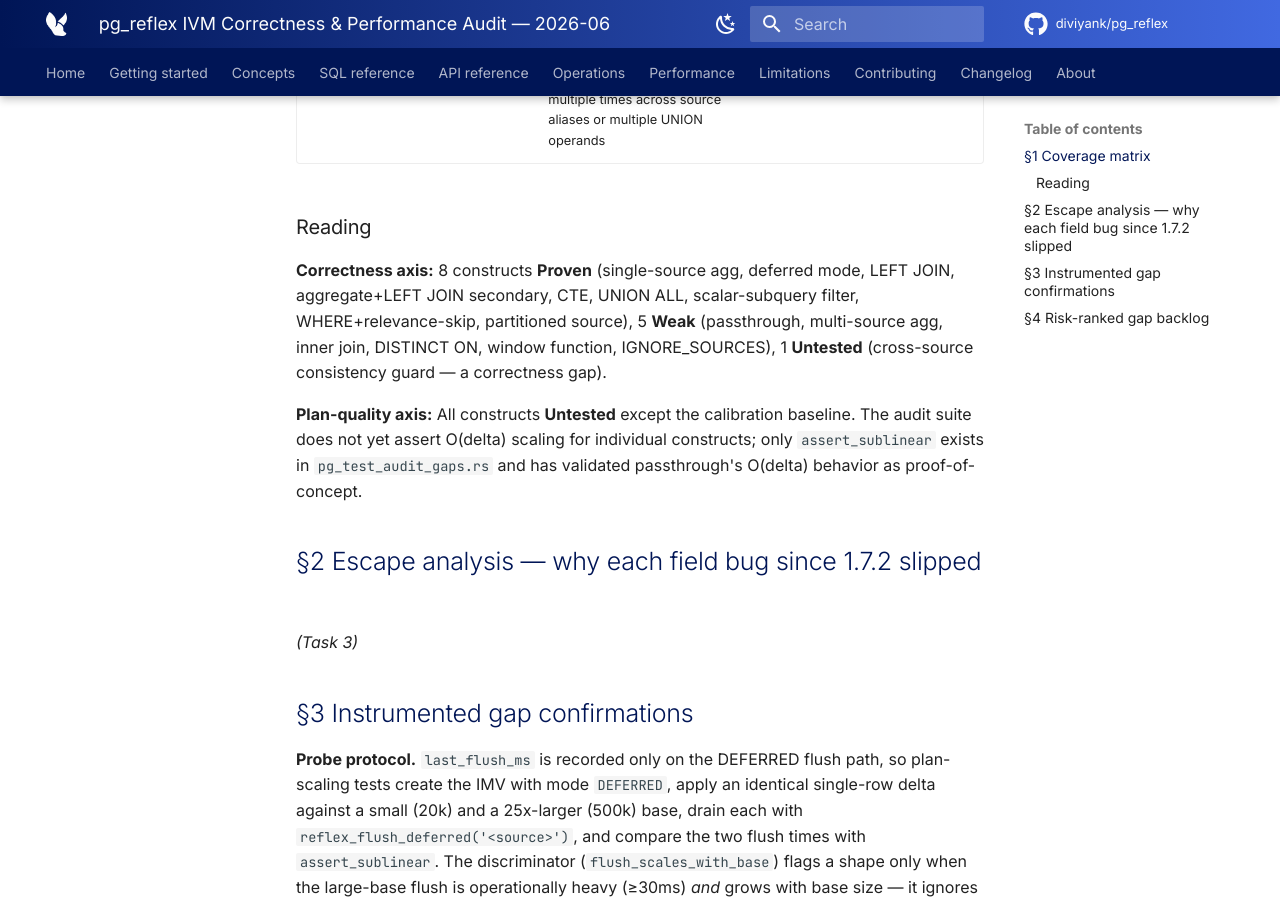
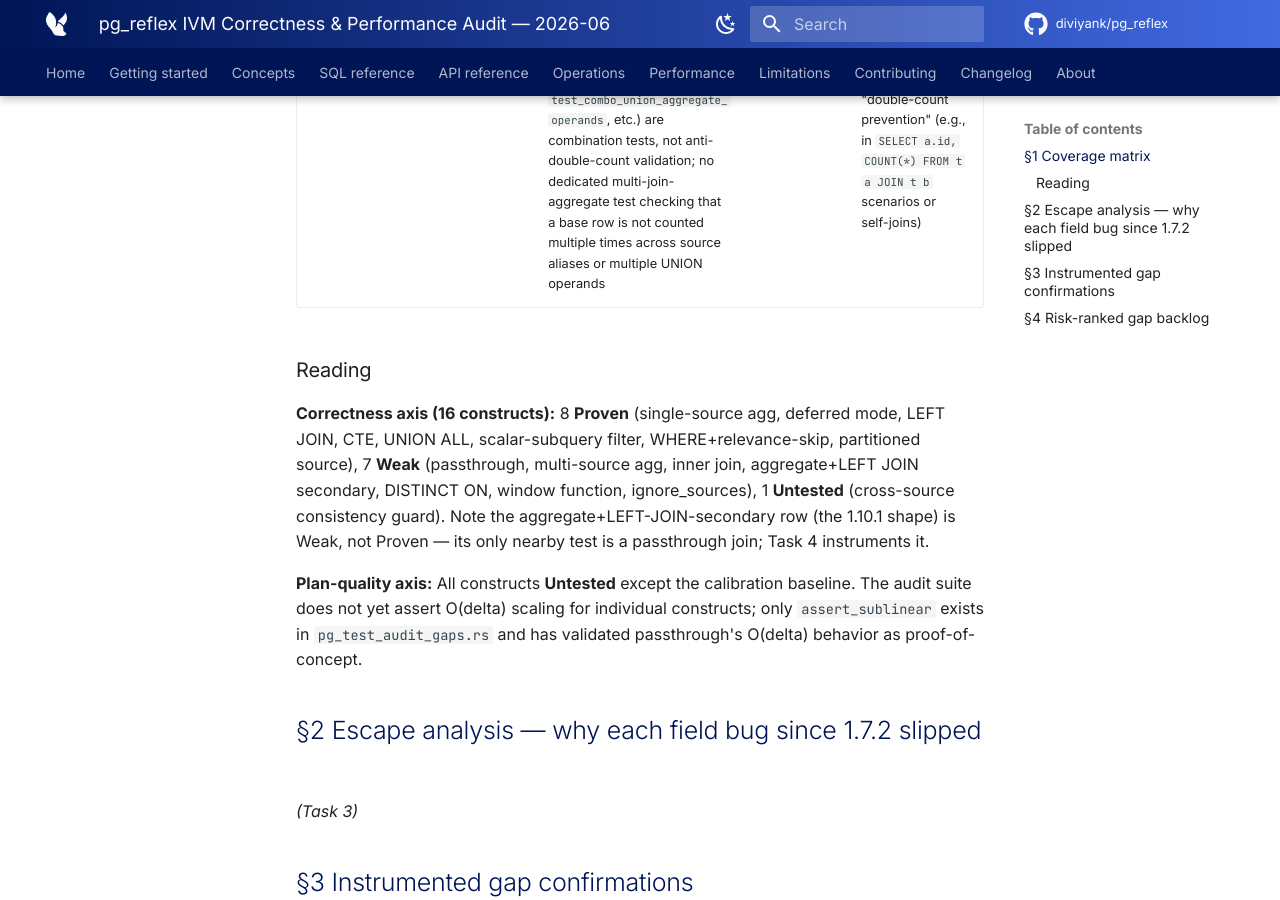
Before and after one commit to diviyank/pg_reflex, an MkDocs documentation site: the page built from docs/audit/2026-06-ivm-audit.md, in a window 1280 px wide and 900 px high, scrolled down 4160 px. Built offline with MkDocs 1.6.1 and Material for MkDocs 9.7.7, drawn with Linux system fonts in a browser that asks for light colours; comment, search, counter and statistics services are not loaded; some of the changed text lies outside the part shown.

Commit message:
docs(audit): correct §1 — downgrade 1.10.1 shape to Weak, fix counts
Co-Authored-By: Claude Opus 4.8 (1M context) <noreply@anthropic.com>

```diff
--- a/docs/audit/2026-06-ivm-audit.md
+++ b/docs/audit/2026-06-ivm-audit.md
@@ -16,7 +16,7 @@ Plan-quality coverage is uniformly **Untested** across all constructs (only the
 | Multi-source aggregate | Weak | `pg_test_e2e.rs::test_combo_cte_join_having` (CTE with JOIN + GROUP BY HAVING, 1–2 mutations) | Untested | Only one E2E combination test; no dedicated multi-join-aggregate-specific suite |
 | Inner join | Weak | `pg_test_correctness.rs::test_correctness_self_join`, `test_correctness_join_duplicates`, `test_correctness_passthrough_join` (assert_imv_correct present, 1–2 mutations); `pg_test_passthrough.rs::test_passthrough_join` (no oracle) | Untested | Limited mutation series; mostly single INSERT checks |
 | Left join | Proven | `pg_test_passthrough.rs::pt_secondary_keyed_left_join_all_ops_immediate` (13 assert_imv_correct calls) — INSERT/UPDATE/DELETE on secondary, NULL↔value transitions; `pt_secondary_keyed_left_join_all_ops_deferred` (DEFERRED variant) | Untested | Comprehensive keyed maintenance on secondary mutations; includes orphan and no-match-key cases |
-| Aggregate + LEFT JOIN secondary | Proven | `pg_test_passthrough.rs::pt_secondary_keyed_left_join_all_ops_immediate/deferred` (assert_imv_correct + multiple mutations) | Untested | Tests LEFT JOIN passthrough (SELECT ... LEFT JOIN ... not aggregate-only); validates keyed delete/reinsert |
+| Aggregate + LEFT JOIN secondary | Weak | `pg_test_passthrough.rs::pt_secondary_keyed_left_join_all_ops_immediate/deferred` exercises a **passthrough** LEFT JOIN, NOT the aggregate-with-secondary shape; no test covers the exact 1.10.1 shape (`SELECT g, SUM(x) ... LEFT JOIN <dim/sub-agg>`) | Untested | **This is the 1.10.1 shape.** Cited evidence is a non-aggregate join — aggregate-secondary correctness AND plan-scaling are both open. Task 4 instruments the plan-scaling directly. |
 | CTE-decomposed | Proven | `pg_test_correctness.rs::test_correctness_cte_cascade`, `pg_test_cte.rs` (10 assert_imv_correct); `test_cte_simple_aggregate`, `test_cte_trigger_propagation`, `test_cte_with_where_filter` with INSERT/DELETE mutations; `pg_test_e2e.rs::test_combo_cte_join_having` | Untested | Multi-test coverage; sub-IMV and main view both validated |
 | UNION ALL | Proven | `pg_test_correctness.rs::test_correctness_union_all`, `pg_test_e2e.rs::test_combo_union_aggregate_operands` (INSERT into both operands, DELETE from one; GROUP BY aggregates on both sides; assert_imv_correct validates post-mutation) | Untested | Two sources with symmetric maintenance; operand-specific mutations tested |
 | DISTINCT ON | Weak | `pg_test_distinct_on.rs::don_oracle_v` (1 assert_imv_correct at line 200) | Untested | Only one oracle test; 40+ other distinct_on tests use only point-value checks, no full-relation oracle |
@@ -30,7 +30,7 @@ Plan-quality coverage is uniformly **Untested** across all constructs (only the
 
 ### Reading
 
-**Correctness axis:** 8 constructs **Proven** (single-source agg, deferred mode, LEFT JOIN, aggregate+LEFT JOIN secondary, CTE, UNION ALL, scalar-subquery filter, WHERE+relevance-skip, partitioned source), 5 **Weak** (passthrough, multi-source agg, inner join, DISTINCT ON, window function, IGNORE_SOURCES), 1 **Untested** (cross-source consistency guard — a correctness gap).
+**Correctness axis (16 constructs):** 8 **Proven** (single-source agg, deferred mode, LEFT JOIN, CTE, UNION ALL, scalar-subquery filter, WHERE+relevance-skip, partitioned source), 7 **Weak** (passthrough, multi-source agg, inner join, aggregate+LEFT JOIN secondary, DISTINCT ON, window function, ignore_sources), 1 **Untested** (cross-source consistency guard). Note the aggregate+LEFT-JOIN-secondary row (the 1.10.1 shape) is Weak, not Proven — its only nearby test is a passthrough join; Task 4 instruments it.
 
 **Plan-quality axis:** All constructs **Untested** except the calibration baseline. The audit suite does not yet assert O(delta) scaling for individual constructs; only `assert_sublinear` exists in `pg_test_audit_gaps.rs` and has validated passthrough's O(delta) behavior as proof-of-concept.
 
```
